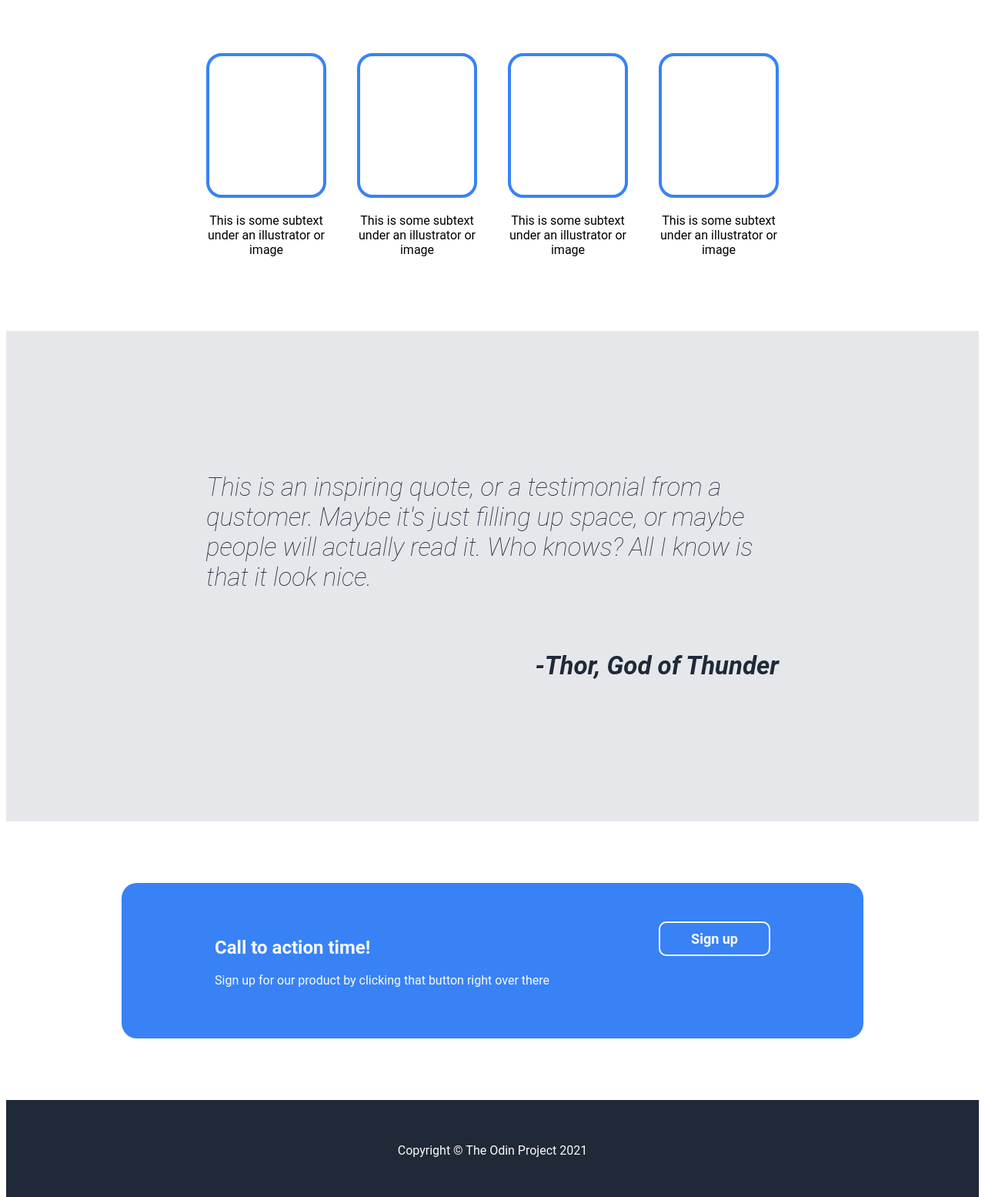
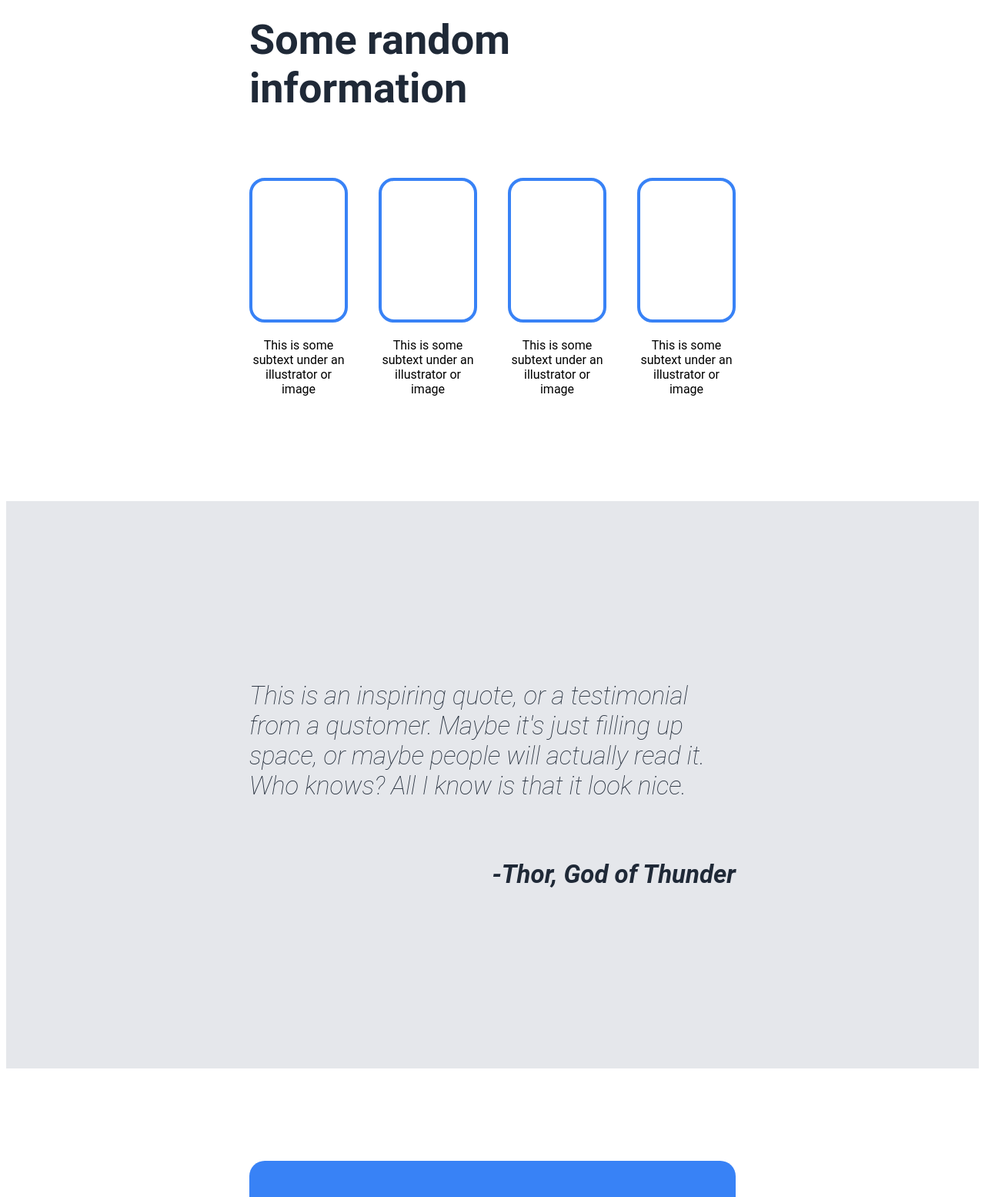
Before and after one commit to leovaudagna/odin-landing-page, a plain HTML site: page index.html in a window 1280 px wide. Shown: the part 715-2270 px from the top of the page at 77% size. Drawn offline with Linux system fonts and the light colour scheme.

Commit message:
correciones finales

```diff
--- a/styles.css
+++ b/styles.css
@@ -15,7 +15,7 @@ body {
     background-color: #1f2937;
     justify-content: space-between;
     color: #f9faf8;
-    padding: 20px 200px;
+    padding: 20px 20%;
     align-items: center;
 }
 
@@ -39,7 +39,7 @@ a {
 .title {
     display: flex;
     background-color: #1f2937;
-    padding: 80px 200px 100px;
+    padding: 100px 20% 120px;
 }
 
 .left-title {
@@ -92,7 +92,7 @@ a {
     flex-direction: column;
     align-items: center;
     justify-content: center;
-    padding: 40px 260px;
+    padding: 80px 25%;
     margin-bottom: 40px;
 }
 
@@ -130,7 +130,7 @@ a {
     display: flex;
     flex-direction: column;
     font-weight: lighter;
-    padding: 150px 260px;
+    padding: 200px 25%;
 }
 
 .quote-text p:last-child {
@@ -149,13 +149,13 @@ a {
     display: flex;
     justify-content: center;
     align-items: center;
-    padding: 80px 0;
+    padding: 120px 0;
 }
 
 .sign {
     flex: 1;
     padding: 50px;
-    margin: 0 150px;
+    margin: 0 25%;
     border-radius: 20px;
     justify-content: space-around;
     background-color: #3882f6;
```
